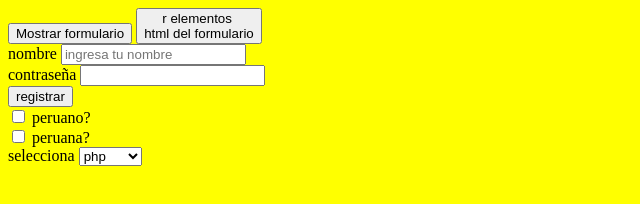
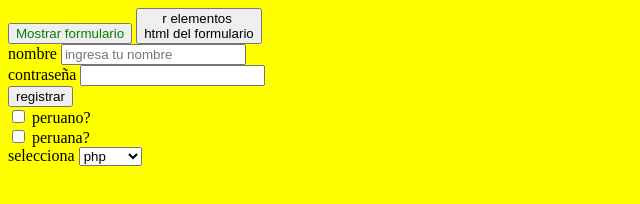
Before and after one commit to jeik0210/coffee, a website: page index.html in a window 1280 px wide. Shown: the full height of the page, 0-640 px from the left. Drawn offline with Linux system fonts and the light colour scheme.

Commit message:
add color:green in #boton1 at style.css

```diff
--- a/css/style.css
+++ b/css/style.css
@@ -1,3 +1,6 @@
 body {
 	background-color: yellow;
 }
+#boton1{
+	color: green;
+}
```
